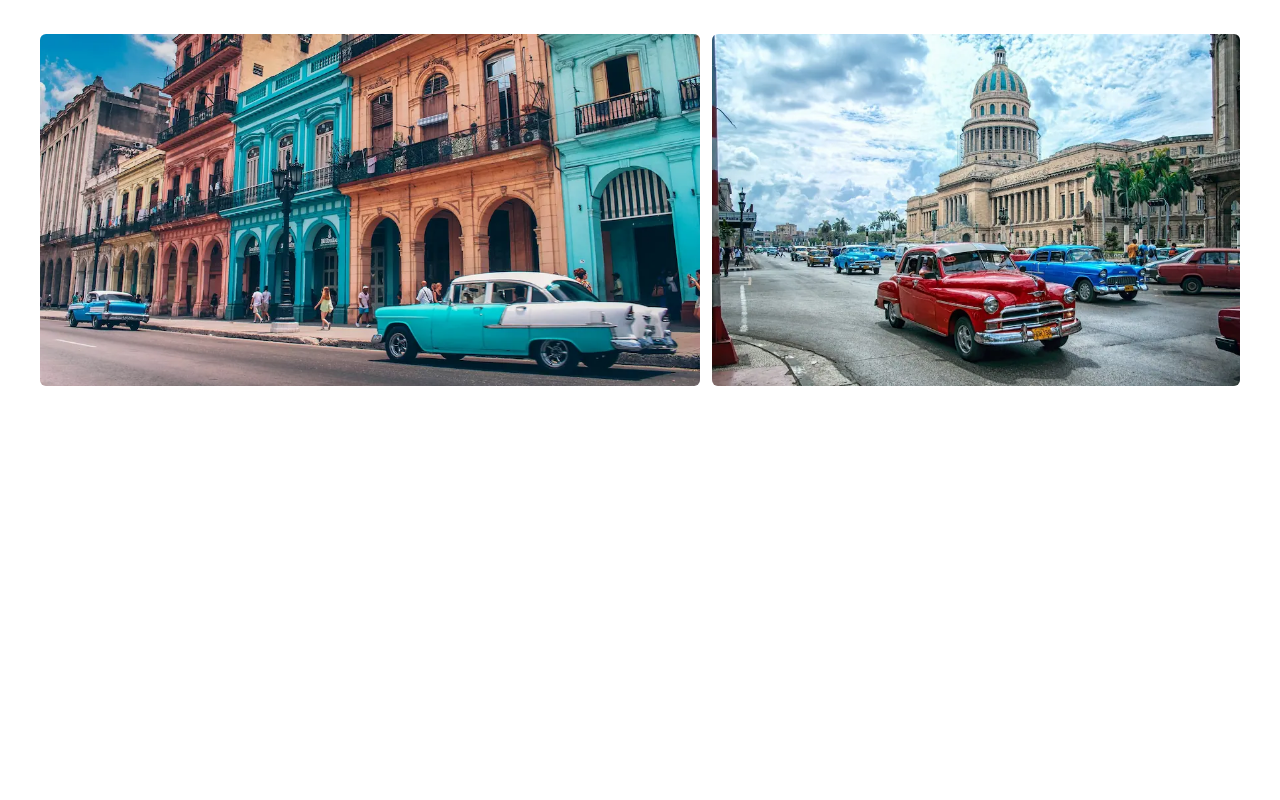
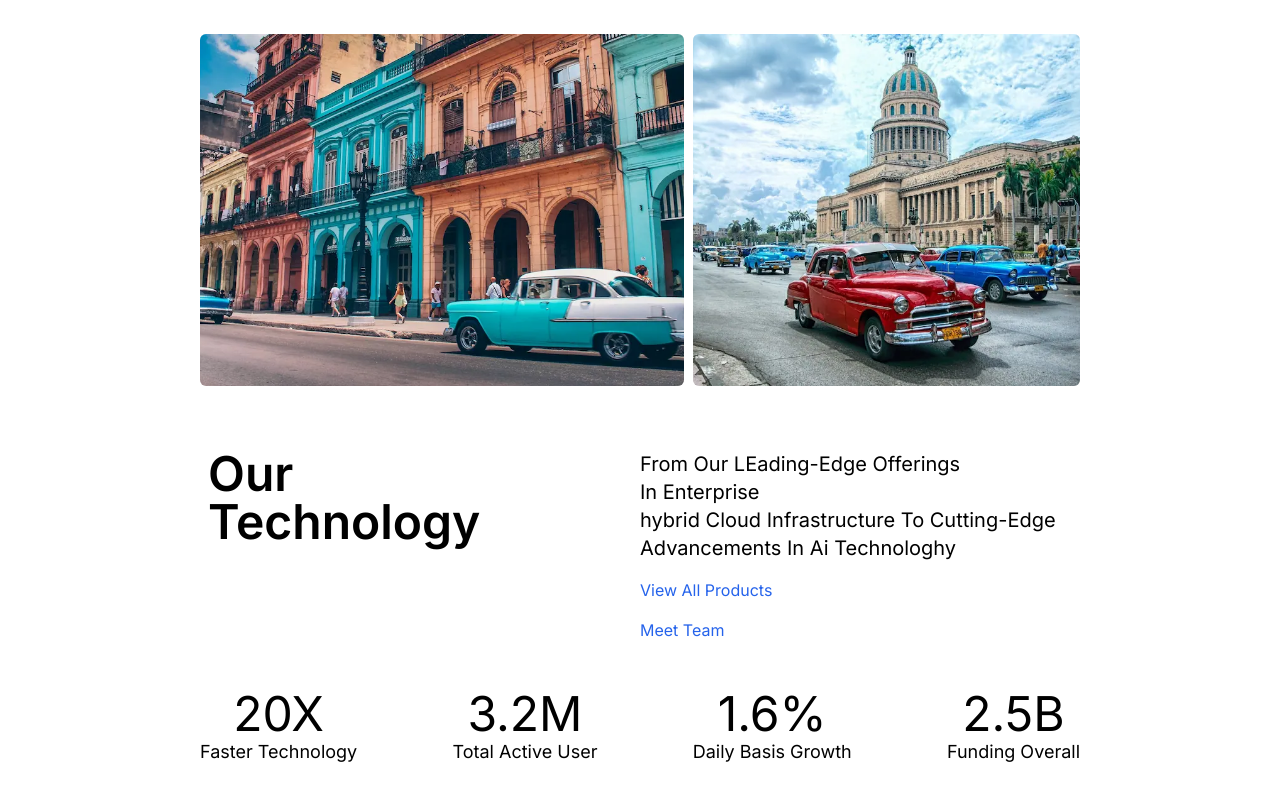
Before and after one commit to YanielFT/avangenio-test, a Next.js app: page / in a window 1280 px wide. Shown: the part 522-1322 px from the top of the page. Before the commit the page ends 908 px from the top, so only its background shows below. Built offline with nearby package versions, Linux system fonts and the light colour scheme.

Commit message:
Home page

```diff
--- a/src/app/(home)/layout.tsx
+++ b/src/app/(home)/layout.tsx
@@ -9,7 +9,7 @@ export default function DashboardLayout({
     <>
       <TopMenu />
       <div className="w-full">
-        <div className="mx-auto container pt-14 px-2 sm:px-10">{children}</div>
+        <div className="mx-auto container max-w-[60rem] pt-14 px-2 sm:px-10">{children}</div>
       </div>
     </>
   );
--- a/src/app/(home)/page.tsx
+++ b/src/app/(home)/page.tsx
@@ -1,24 +1,61 @@
-import { Bento } from "@/components";
+import { Bento, WidgetList } from "@/components";
 
 export default function HomePage() {
   return (
     <>
       <section>
-      <div className="text-center">
-        <h1 className="text-3xl font-semibold xl:text-7xl">
-          Meet Oppo <br className="hidden sm:block"/> Ignite A Fresh Wave Of <br className="hidden sm:block"/> Innovative Tech
+        <div className="text-center
+        ">
+          <h1 className="text-4xl md font-semibold xl:text-7xl">
+            Meet Oppo <br />
+            Ignite <span className="hidden sm:inline" >A Fresh</span>  Wave Of <br className="hidden sm:block" />
+            Innovative <span className="hidden sm:inline"> Tech</span>
           </h1>
-        <h2 className="mt-12 xl:text-xl">
+          <h2 className="mt-12  xl:text-xl">
             Our Disitinction Lies In The Final Products Polishing
           </h2>
         </div>
 
-      <Bento/>
+        <Bento />
       </section>
 
-    <section>
+      <section className="mt-14 sm:mx-0 p-2">
+        <div className="flex
+        justify-center
+        flex-col sm:flex-row
+        items-start
+        gap-5
+        sm:justify-between
+        sm:gap-0
+        ">
 
+          <h2 className="text-5xl
+          basis-[30%] font-semibold sm:text-5xl
+          ">
+            Our
+            Technology
+          </h2>
+
+          <div className="basis-[50%]
+          flex items-start justify-center
+          gap-4
+          flex-col
+          ">
+            <p className="text-xl text-pretty">
+              From Our LEading-Edge Offerings In Enterprise <br className="hidden sm:block"/> hybrid Cloud
+              Infrastructure To Cutting-Edge <br className="hidden sm:block"/>
+              Advancements In Ai Technologhy
+            </p>
+            <span className="text-blue-600">View All Products</span>
+            <span className="text-blue-600">Meet Team</span>
+          </div>
+        </div>
       </section>
+
+      <section className="my-10">
+      <WidgetList/>
+      </section>
+
     </>
   );
 }
--- a/src/components/index.ts
+++ b/src/components/index.ts
@@ -1,2 +1,4 @@
+export { WidgetList } from "./widget/widgetList";
+
 export { TopMenu } from "./ui/top-menu/topMenu";
 export { Bento } from "./ui/bento/bento";
```
Lines whose indentation alone changed are shown as unchanged.
